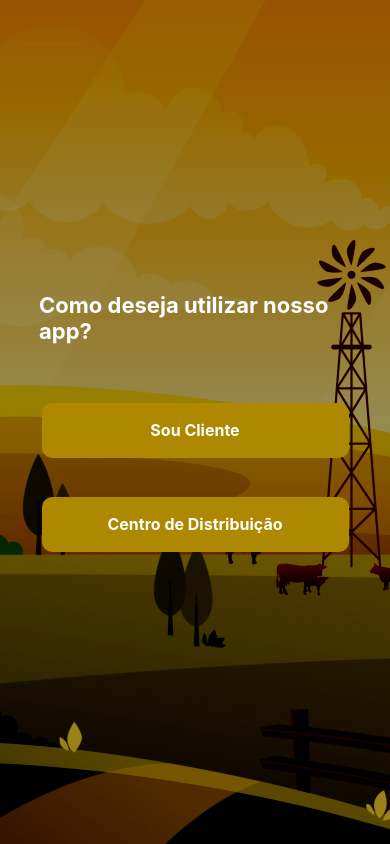
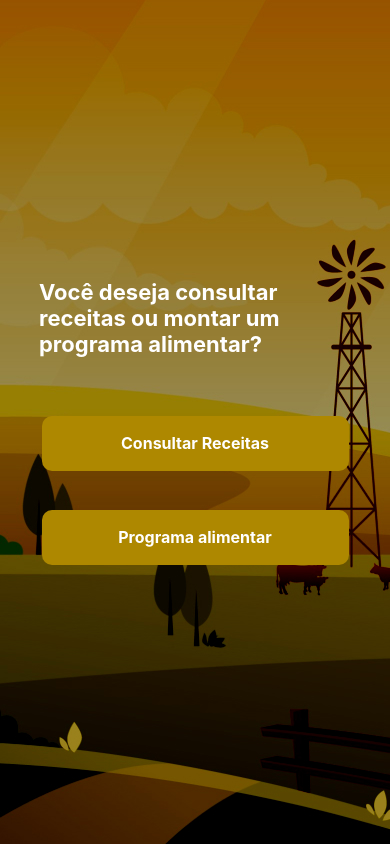
Before and after one commit to NutureOrg/Nuture, a React Native app in the folder nutureFront/: screen /RecipeOrDiet in a window 390 px wide. Built offline with nearby package versions, Linux system fonts and the light colour scheme.

Commit message:
creating user choise screen, recipe or data

```diff
--- a/nutureFront/src/routes/index.js
+++ b/nutureFront/src/routes/index.js
@@ -9,6 +9,8 @@ import UserChoise from "../screens/UserChoise";
 import SignUp from "../screens/client/signUp/SignUp";
 import SignIn from "../screens/client/signIn/SignIn";
 import PhoneClient from "../screens/client/signUp/PhoneClient";
+import Gender from "../screens/client/signUp/Gender";
+import RecipeOrDiet from "../screens/client/recipeOrDiet/RecipeOrDiet";
 
 const Routes = () => {
   return (
@@ -37,6 +39,16 @@ const Routes = () => {
           component={PhoneClient}
           options={{ headerShown: false }}
         />
+        <Stack.Screen
+          name="Gender"
+          component={Gender}
+          options={{ headerShown: false }}
+        />
+        <Stack.Screen
+          name="RecipeOrDiet"
+          component={RecipeOrDiet}
+          options={{ headerShown: false }}
+        />
       </Stack.Navigator>
     </NavigationContainer>
   );
--- /dev/null
+++ b/nutureFront/src/screens/client/recipeOrDiet/RecipeOrDiet.jsx
@@ -0,0 +1,30 @@
+import React from "react";
+import { Container, Background } from "./styles";
+import { useNavigation } from "@react-navigation/native";
+
+import Title from "../../../components/title/Title";
+import Button from "../../../components/button/Button";
+
+const RecipeOrDiet = () => {
+  const navigation = useNavigation();
+
+  const isRecipe = () => {
+    navigation.navigate("");
+  };
+
+  const isDiet = () => {
+    navigation.navigate("Gender");
+  };
+
+  return (
+    <Container>
+      <Background source={require("../../../assets/BackgroundImage.jpg")}>
+        <Title text="Você deseja consultar receitas ou montar um programa alimentar?" />
+        <Button>Consultar Receitas</Button>
+        <Button onPress={isDiet}>Programa alimentar</Button>
+      </Background>
+    </Container>
+  );
+};
+
+export default RecipeOrDiet;
--- /dev/null
+++ b/nutureFront/src/screens/client/recipeOrDiet/styles.js
@@ -0,0 +1,14 @@
+import styled from "styled-components/native";
+
+export const Container = styled.View`
+  width: 100%;
+  height: 100%;
+`;
+
+export const Background = styled.ImageBackground`
+  width: 100%;
+  height: 100%;
+  display: flex;
+  justify-content: center;
+  align-items: center;
+`;
--- a/nutureFront/src/screens/client/signUp/Gender.jsx
+++ b/nutureFront/src/screens/client/signUp/Gender.jsx
@@ -7,7 +7,7 @@ import Title from "../../../components/title/Title";
 import { CheckBox } from "react-native-elements";
 import Button from "../../../components/button/Button";
 
-const GenderScreen = () => {
+const Gender = () => {
   const navigation = useNavigation();
   const route = useRoute();
 
@@ -45,7 +45,7 @@ const GenderScreen = () => {
 
     const { name, email, cpf, password, phone, birthday } = route.params;
 
-    navigation.navigate("Frequency", {
+    navigation.navigate("", {
       name,
       email,
       cpf,
@@ -151,4 +151,4 @@ const GenderScreen = () => {
   );
 };
 
-export default GenderScreen;
+export default Gender;
--- a/nutureFront/src/screens/client/signUp/PhoneClient.jsx
+++ b/nutureFront/src/screens/client/signUp/PhoneClient.jsx
@@ -46,7 +46,7 @@ const PhoneClient = () => {
     const { name, email, cpf, password } = route.params;
     const formattedBirthday = formatDateToISO(birthday);
 
-    navigation.navigate("", {
+    navigation.navigate("RecipeOrDiet", {
       name,
       email,
       cpf,
--- a/nutureFront/src/screens/client/signUp/SignUp.jsx
+++ b/nutureFront/src/screens/client/signUp/SignUp.jsx
@@ -31,7 +31,7 @@ const SignUp = () => {
       return;
     }
 
-    navigation.navigate("", {
+    navigation.navigate("PhoneClient", {
       name,
       email,
       cpf,
```
